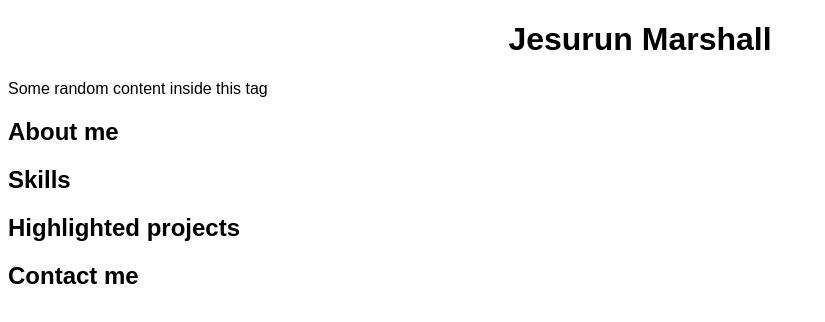
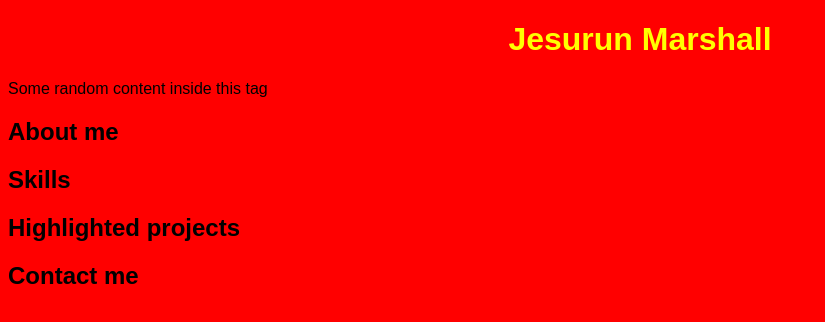
Before and after one commit to Zenkai-Jay/Zenkai-Jay.github.io, a plain HTML site: page index.html in a window 1280 px wide. Shown: the whole page, without its empty margins (0-825 px from the left). Drawn offline with Linux system fonts and the light colour scheme.

Commit message:
styles.css

```diff
--- a/styles.css
+++ b/styles.css
@@ -1,8 +1,8 @@
 body {
-    background: [red];
+    background: red;
     font-family: Arial, Helvetica, sans-serif;
     }
     h1 {
-    color: [yellow];
+    color: yellow;
     text-align: center;
     }
```
